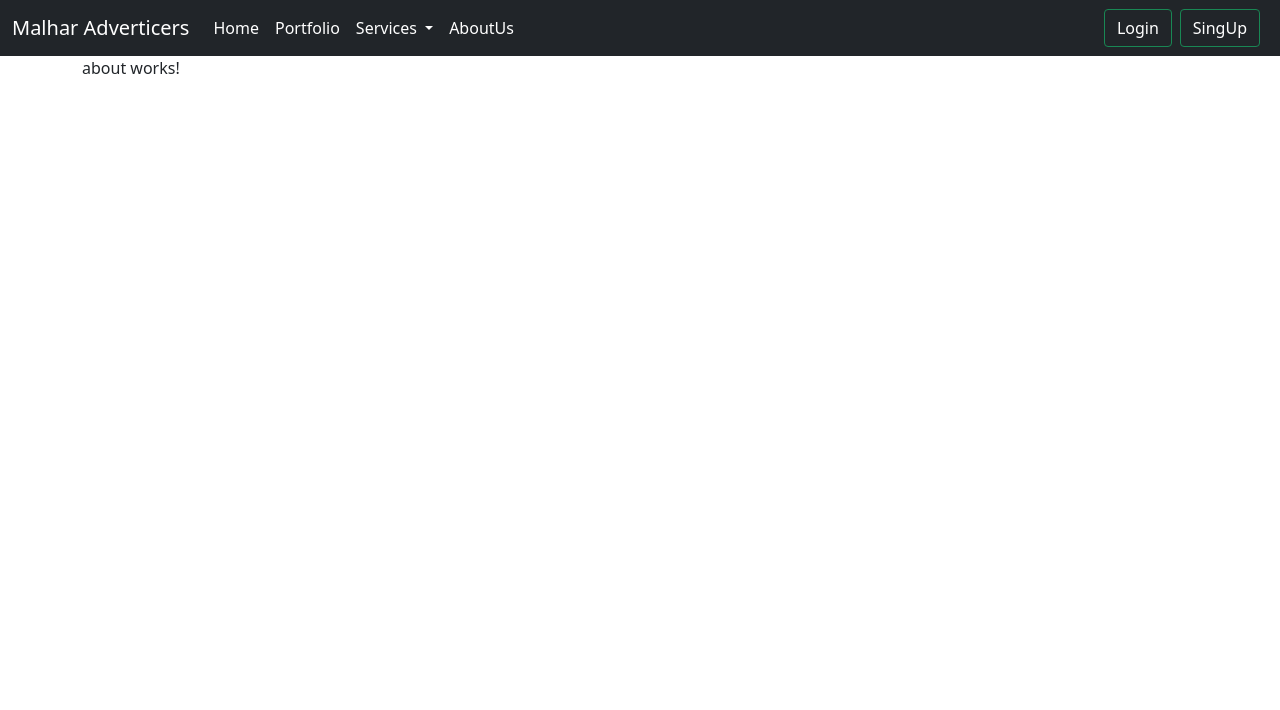
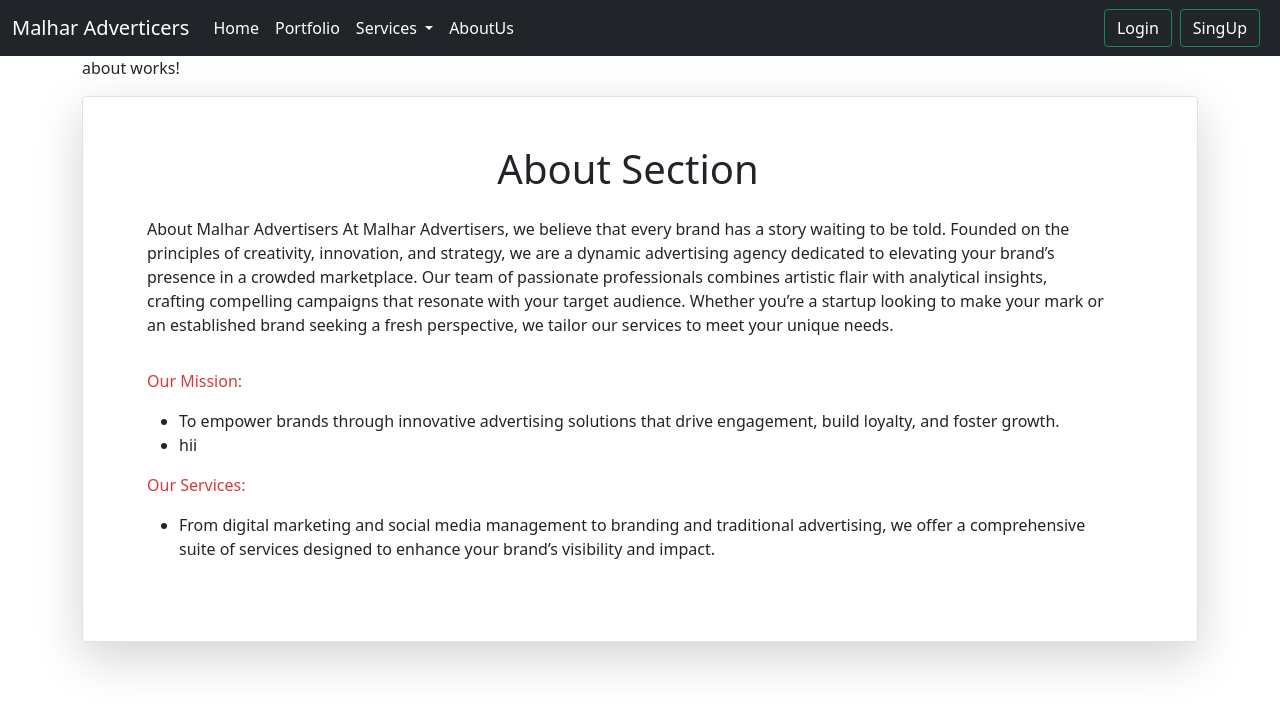
Before and after one commit to nikhil-shirsath/adverticement_ajency_frontend, an Angular app: page /about in a window 1280 px wide. Shown: the top 710 px of the page. Built offline with nearby package versions, Linux system fonts and the light colour scheme.

Commit message:
about section code

```diff
--- a/src/components/about/about.component.css
+++ b/src/components/about/about.component.css
@@ -0,0 +1,5 @@
+.serviceHeadingstyle{
+    font-size: medium;
+    font-weight: 500;
+    color:rgb(216, 58, 58);
+}
--- a/src/components/about/about.component.html
+++ b/src/components/about/about.component.html
@@ -1 +1,23 @@
 <p>about works!</p>
+<div class="container z-index-1 shadow-lg rounded border">
+    <div class="container row  p-5 ">
+        <h1 class="text-center">About Section</h1>
+        <div class="col-sm-6 col-md-12 p-3 text-right ">
+            {{aboutContent}}
+        </div>
+        <div class="col-sm-6 col-md-12 p-3">
+            @for(service of serviceContent ; track $index){
+                <p class="serviceHeadingstyle ">{{service.heading}}</p>
+                <ul >
+                    @for(serviceText of service.content; track $index){
+                        <li>{{serviceText}}</li>
+
+                    }
+            </ul>
+
+        } <!--end of outer control statement -->
+
+        </div>
+
+        </div>
+</div>
--- a/src/components/about/about.component.ts
+++ b/src/components/about/about.component.ts
@@ -9,4 +9,14 @@ import { Component } from '@angular/core';
 })
 export class AboutComponent {
 
+  aboutContent:string ="About Malhar Advertisers At Malhar Advertisers, we believe that every brand has a story waiting to be told. Founded on the principles of creativity, innovation, and strategy, we are a dynamic advertising agency dedicated to elevating your brand’s presence in a crowded marketplace. Our team of passionate professionals combines artistic flair with analytical insights, crafting compelling campaigns that resonate with your target audience. Whether you’re a startup looking to make your mark or an established brand seeking a fresh perspective, we tailor our services to meet your unique needs."
+  serviceContent:any[]=[{
+    heading:"Our Mission:",
+    content:["To empower brands through innovative advertising solutions that drive engagement, build loyalty, and foster growth.",'hii']
+  },{
+    heading:"Our Services:",
+    content:["From digital marketing and social media management to branding and traditional advertising, we offer a comprehensive suite of services designed to enhance your brand’s visibility and impact."]
+  }
+]
+
 }
```
